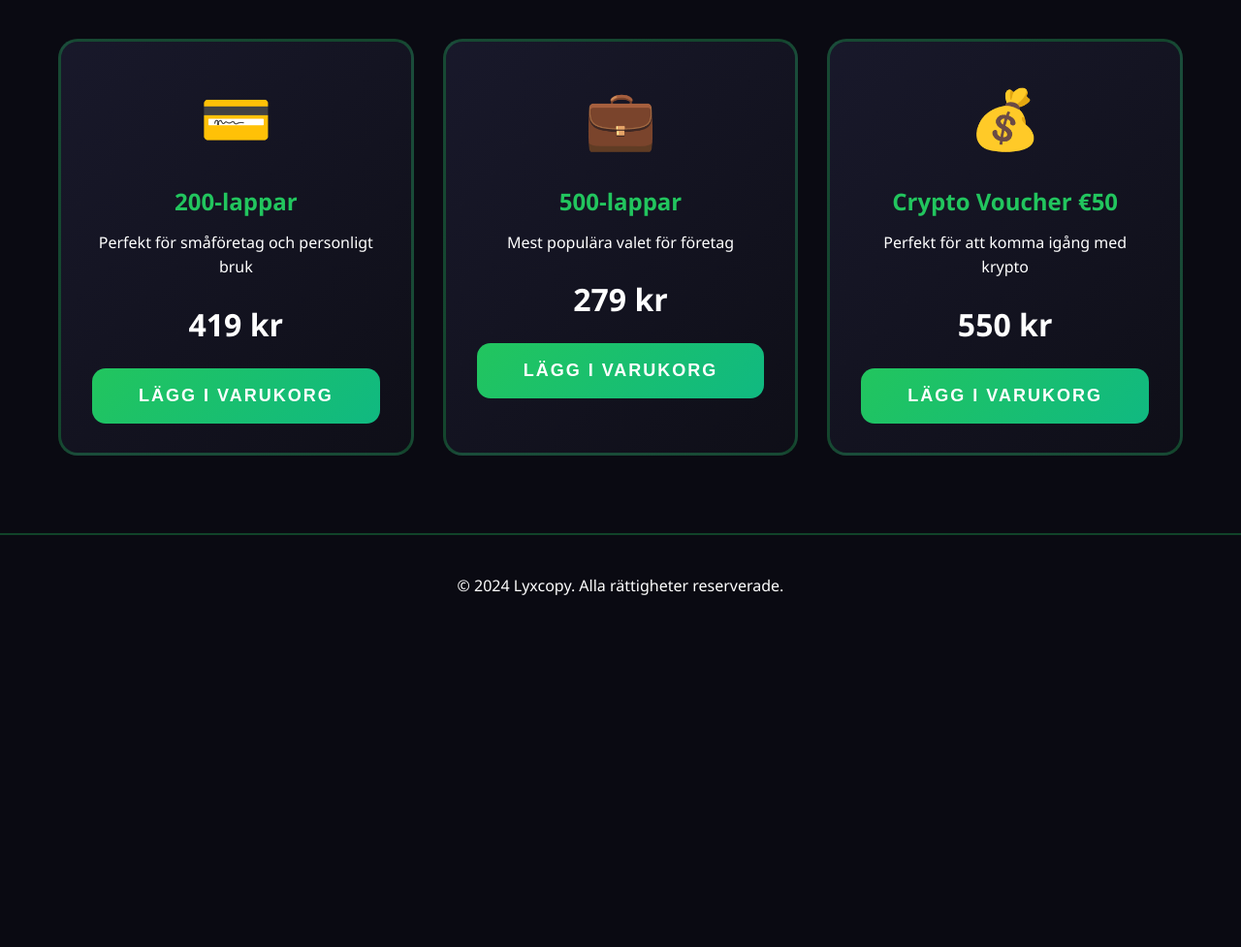
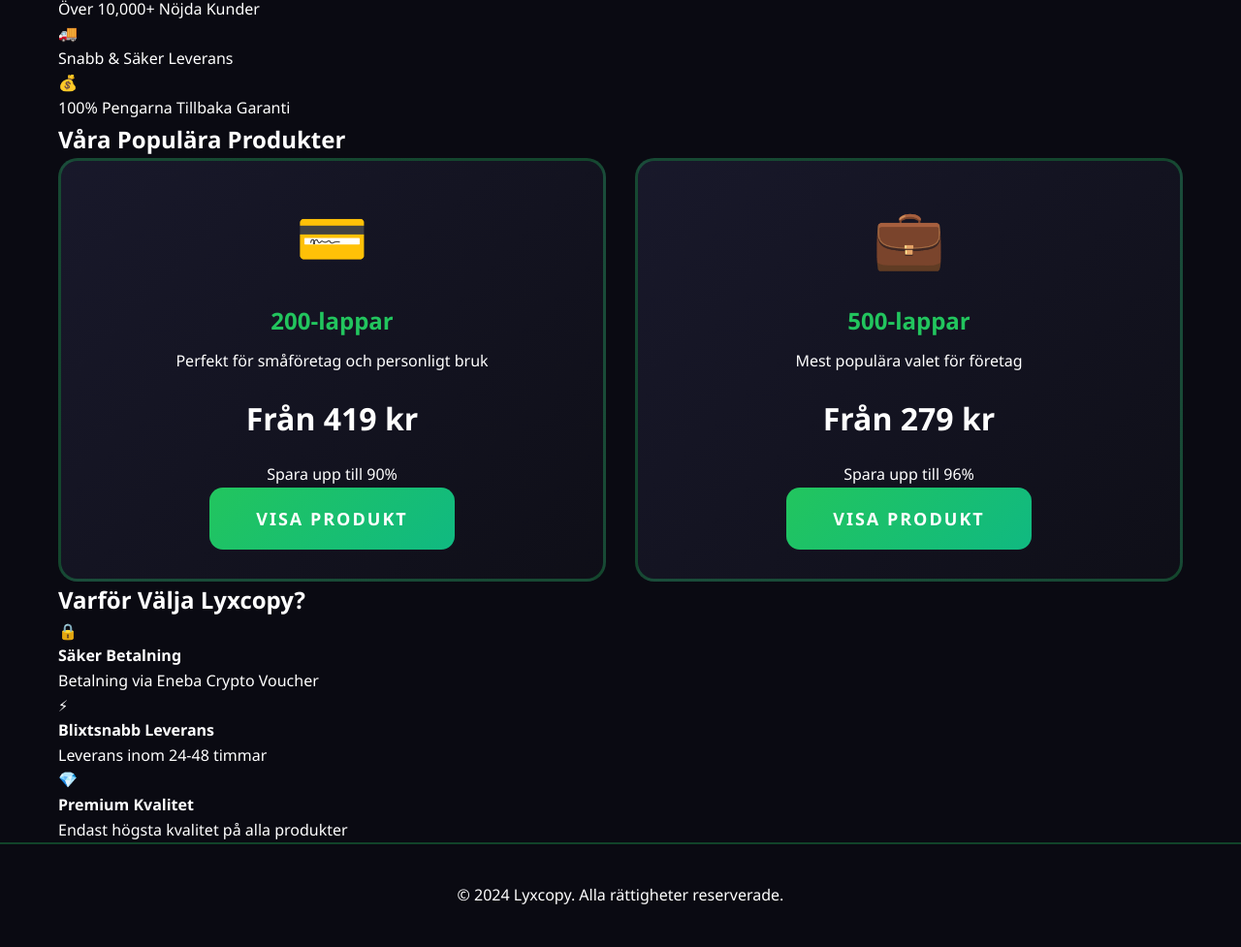
Before and after one commit to jobbma2-hash/jobbma2-hash.github.io, a plain HTML site: page index.html in a window 1280 px wide. Shown: the part 691-1668 px from the top of the page at 97% size. Before the commit the page ends 1349 px from the top, so only its background shows below. Drawn offline with Linux system fonts and the light colour scheme.

Commit message:
Update index.html

```diff
--- a/index.html
+++ b/index.html
@@ -3,10 +3,11 @@
 <head>
     <meta charset="UTF-8">
     <meta name="viewport" content="width=device-width, initial-scale=1.0">
-    <title>Lyxcopy - Premium Crypto Vouchers</title>
+    <title>Lyxcopy - Premium Träningssedlar</title>
     <link rel="stylesheet" href="css/style.css">
 </head>
 <body>
+    <!-- Header -->
     <header class="header">
         <div class="container">
             <div class="logo">Lyxcopy</div>
@@ -15,24 +16,97 @@
                 <a href="products.html">Produkter</a>
                 <a href="about.html">Om Oss</a>
                 <a href="contact.html">Kontakt</a>
-                <a href="cart.html" class="cart-link">🛒 Varukorg</a>
+                <a href="cart.html" class="cart-link">🛒 Varukorg <span id="cartCount">0</span></a>
             </nav>
         </div>
     </header>
 
+    <!-- Hero Section -->
     <section class="hero">
         <div class="container">
-            <h1>Premium Crypto Vouchers</h1>
-            <p>Säkra och snabba digitala betalningslösningar</p>
+            <div class="hero-badge">
+                <span>✨</span> Över 10,000+ Nöjda Kunder
+            </div>
+            <h1>Premium Träningssedlar i Världsklass</h1>
+            <p>Realistiska träningssedlar för alla behov. Högsta kvalitet, snabb leverans och garanterad tillfredsställelse.</p>
+
+            <div class="currency-stack">
+                <div class="currency-note">💶</div>
+                <div class="currency-note">💶</div>
+                <div class="currency-note">💶</div>
+                <div class="currency-note">💶</div>
+            </div>
+
             <a href="products.html" class="cta-button">Handla Nu</a>
         </div>
     </section>
 
-    <section class="products-preview">
+    <!-- Trust Badges -->
+    <section class="trust-section">
+        <div class="container">
+            <div class="trust-grid">
+                <div class="trust-badge">
+                    <div class="trust-icon">✅</div>
+                    <p>Över 10,000+ Nöjda Kunder</p>
+                </div>
+                <div class="trust-badge">
+                    <div class="trust-icon">🚚</div>
+                    <p>Snabb & Säker Leverans</p>
+                </div>
+                <div class="trust-badge">
+                    <div class="trust-icon">💰</div>
+                    <p>100% Pengarna Tillbaka Garanti</p>
+                </div>
+            </div>
+        </div>
+    </section>
+
+    <!-- Featured Products -->
+    <section class="featured-products">
         <div class="container">
             <h2>Våra Populära Produkter</h2>
-            <div class="products-grid" id="featuredProducts">
-                <!-- Produkter laddas via JavaScript -->
+            <div class="products-grid">
+                <div class="product-card">
+                    <div class="product-icon">💳</div>
+                    <h3>200-lappar</h3>
+                    <p>Perfekt för småföretag och personligt bruk</p>
+                    <div class="product-price">Från 419 kr</div>
+                    <div class="savings-badge">Spara upp till 90%</div>
+                    <a href="products.html#200" class="cta-button">Visa Produkt</a>
+                </div>
+
+                <div class="product-card">
+                    <div class="product-icon">💼</div>
+                    <h3>500-lappar</h3>
+                    <p>Mest populära valet för företag</p>
+                    <div class="product-price">Från 279 kr</div>
+                    <div class="savings-badge">Spara upp till 96%</div>
+                    <a href="products.html#500" class="cta-button">Visa Produkt</a>
+                </div>
+            </div>
+        </div>
+    </section>
+
+    <!-- Features -->
+    <section class="features">
+        <div class="container">
+            <h2>Varför Välja Lyxcopy?</h2>
+            <div class="features-grid">
+                <div class="feature">
+                    <div class="feature-icon">🔒</div>
+                    <h4>Säker Betalning</h4>
+                    <p>Betalning via Eneba Crypto Voucher</p>
+                </div>
+                <div class="feature">
+                    <div class="feature-icon">⚡</div>
+                    <h4>Blixtsnabb Leverans</h4>
+                    <p>Leverans inom 24-48 timmar</p>
+                </div>
+                <div class="feature">
+                    <div class="feature-icon">💎</div>
+                    <h4>Premium Kvalitet</h4>
+                    <p>Endast högsta kvalitet på alla produkter</p>
+                </div>
             </div>
         </div>
     </section>
@@ -43,7 +117,7 @@
         </div>
     </footer>
 
-    <script src="js/product-data.js"></script>
+    <script src="js/cart.js"></script>
     <script src="js/script.js"></script>
 </body>
 </html>
```
